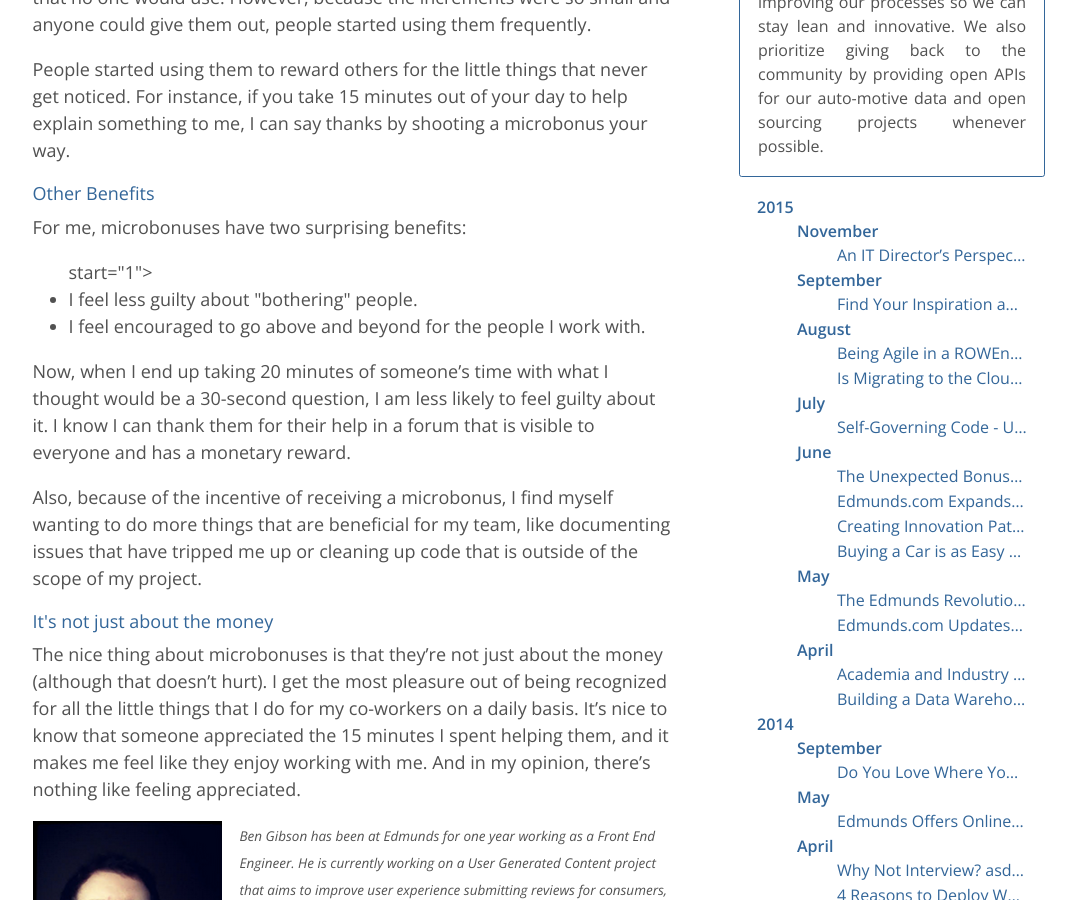
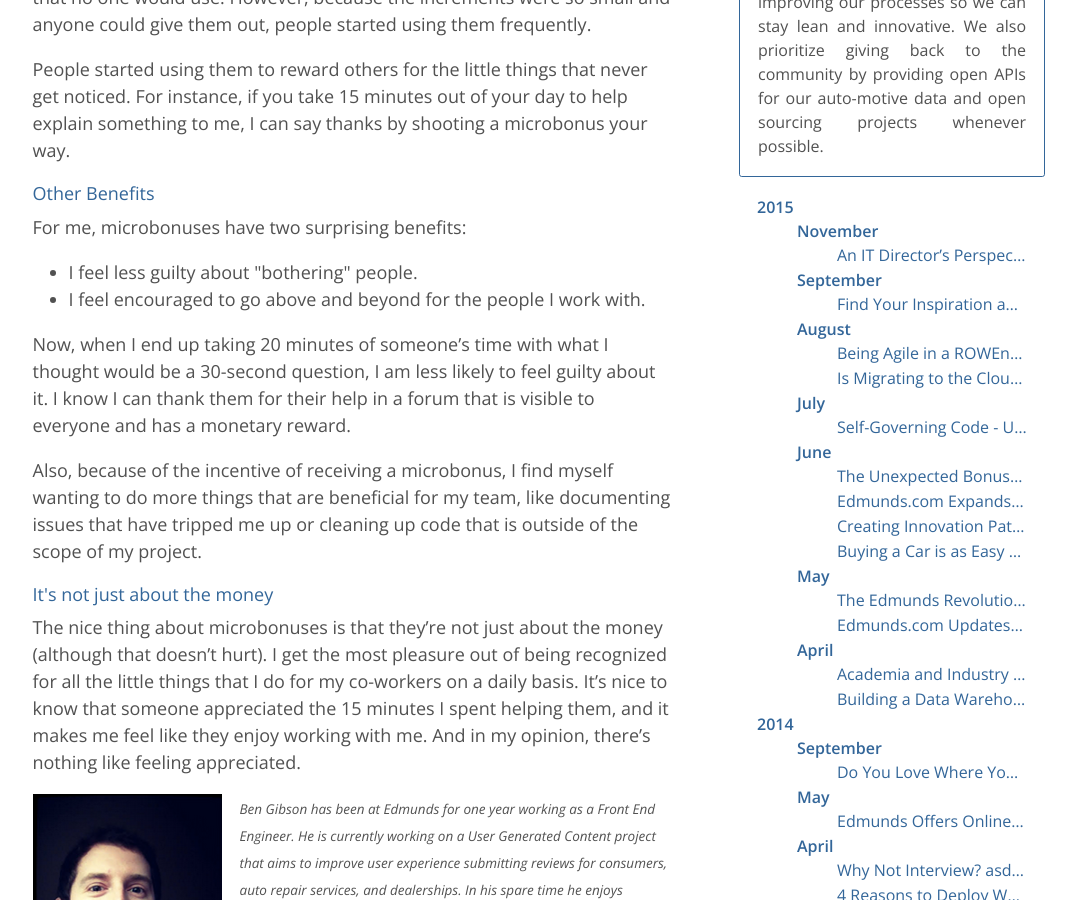
Before and after one commit to brgibson/blog-prototype, a Jekyll site: the page built from _posts/2015-06-23-The-Unexpected-Bonuses-of-Microbonuses.md, in a window 1280 px wide and 900 px high, scrolled down 812 px. Shown: the whole window, without its empty margins (99-1175 px from the left). Built offline with Jekyll 4.4.1, drawn with Linux system fonts in a browser that asks for light colours.

Commit message:
Corrected numbered list

```diff
--- a/_posts/2015-06-23-The-Unexpected-Bonuses-of-Microbonuses.md
+++ b/_posts/2015-06-23-The-Unexpected-Bonuses-of-Microbonuses.md
@@ -40,7 +40,7 @@ People started using them to reward others for the little things that never get
 
 <h2 class="question-heading">Other Benefits</h2>
 For me, microbonuses have two surprising benefits:
-<ol> start="1">
+<ol>
   <li>I feel less guilty about "bothering" people.</li>
   <li>I feel encouraged to go above and beyond for the people I work with.</li>
 </ol>
```
